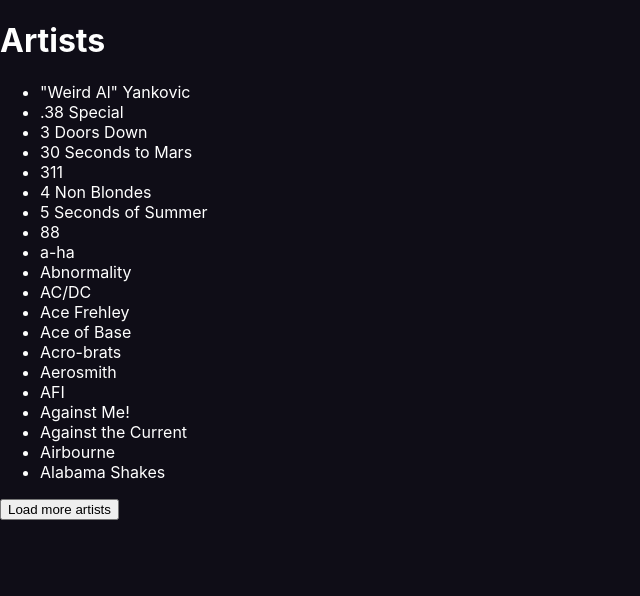
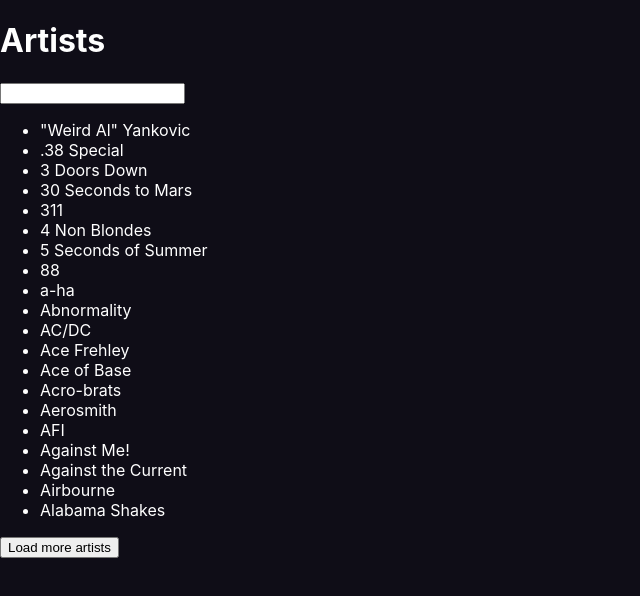
Before and after one commit to Lingertje/tuney, a React (Create React App) app: page /artists in a window 1280 px wide. Shown: the top 596 px of the page, without its empty margins (0-640 px from the left). Built offline with nearby package versions, Linux system fonts and the light colour scheme; data requests are answered from the project's data file.

Commit message:
Add layout component

```diff
--- a/src/App.tsx
+++ b/src/App.tsx
@@ -5,7 +5,6 @@
 const App: FC = () => {
   return (
     <Router>
-      <div className="App">
       <Switch>
         <Route path="/artists">
           <Artists />
@@ -14,7 +13,6 @@
           <h1>Homepage</h1>
         </Route>
       </Switch>
-      </div>
     </Router>
   );
 };
--- /dev/null
+++ b/src/components/Layout/index.tsx
@@ -0,0 +1,15 @@
+import { FC, ReactNode } from "react";
+
+interface LayoutProps {
+  children: ReactNode
+}
+
+const Layout: FC<LayoutProps> = ({ children }: LayoutProps) => {
+  return (
+    <main>
+      { children }
+    </main>
+  );
+};
+
+export { Layout };
--- a/src/routes/Artists.tsx
+++ b/src/routes/Artists.tsx
@@ -1,8 +1,9 @@
+import { Layout } from "components/Layout";
 import { FC, useEffect, useState } from "react";
 import { Artist } from "types/Artist";
 
 const Artists: FC = () => {
-  const [pageCount, setPageCount] = useState(1);
+  const [pageCount, setPageCount] = useState<number>(1);
   const [artists, setArtists] = useState<Artist[]>([]);
 
   useEffect(() => {
@@ -14,14 +15,22 @@
 
   const fetctArtists = async () => {
     const response = await fetch(`http://localhost:8000/artists?_page=${pageCount}&_limit=20`);
-    const data = await response.json();
+    const data : Artist[] = await response.json();
 
     return data;
   };
 
+  const fetctArtistsBySearch = async (query: string) => {
+    const response = await fetch(`http://localhost:8000/artists?q=${query}`);
+    const data = await response.json();
+
+    setArtists(data);
+  };
+
   return (
-    <>
+    <Layout>
       <h1>Artists</h1>
+      <input type="text" name="search" onChange={(e) => fetctArtistsBySearch(e.target.value)} />
       <ul>
         {
           artists.map(artist => {
@@ -30,7 +39,7 @@
         }
       </ul>
       <button onClick={() => setPageCount(pageCount + 1)}>Load more artists</button>
-    </>
+    </Layout>
   );
 };
 
```
Lines whose indentation alone changed are shown as unchanged.
